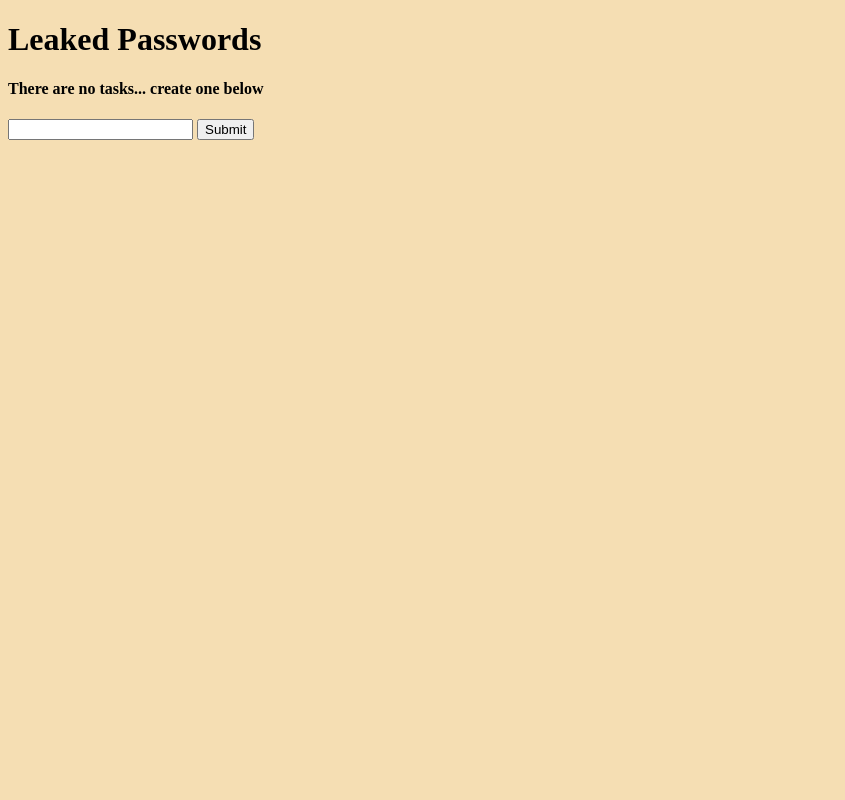
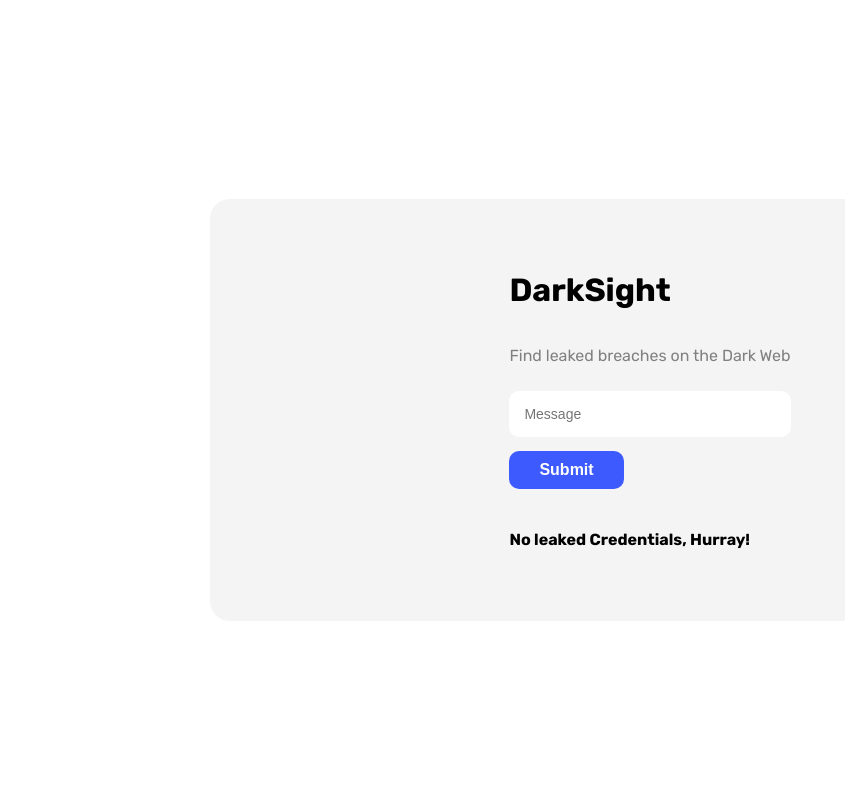
Before and after one commit to raven-spar/darksight2.0, a Flask app: page /mail-pass in a window 1280 px wide. Shown: the whole page, without its empty margins (0-845 px from the left). Run offline with Flask 3, Linux system fonts and the light colour scheme.

Commit message:
frontend done

```diff
--- a/static/style.css
+++ b/static/style.css
@@ -1,3 +1,70 @@
+@import url('https://fonts.googleapis.com/css2?family=Rubik:ital,wght@0,300..900;1,300..900&display=swap');
+
+.rubik{
+    font-family: "Rubik", sans-serif;
+    font-optical-sizing: auto;
+    font-weight: 300;
+    font-style: normal;
+}
+
 body {
-  background-color: wheat;
-}/*# sourceMappingURL=style.css.map */
+    margin: 0;
+    padding: 10px;
+    display: flex;
+    justify-content: center;
+    align-items: center;
+    height: 100vh;
+    width: 100%;
+    overflow:scroll;
+    position: absolute;
+}
+
+.main{
+    background-color: #f4f4f4;
+    padding: 50px;
+    margin: 20px;
+    border-radius: 20px;
+    font-family: 'Rubik', sans-serif;
+    display:grid;
+    justify-content: center;
+    align-items: center;
+    width: 60%;
+    overflow:scroll;
+    position: absolute;
+}
+
+.button {
+    background-color: #3d5afe;
+    border: none;
+    color: white;
+    padding: 10px 30px;
+    text-align: center;
+    display: inline-block;
+    font-size: 16px;
+    margin: 4px 2px;
+    cursor: pointer;
+    border-radius: 10px;
+    font-weight: bold;
+    margin-left: auto;
+    margin-right: ;
+}
+
+.input{
+    padding: 10px;
+    margin-top: 10px;
+    margin-bottom: 10px;
+    border-radius: 10px;
+    border: 5px solid white;
+    font-size: 14px;
+    width: 100%;
+}
+
+
+textarea{
+    height: 70px;
+    font-family: 'Rubik', sans-serif;
+}
+
+form{
+  justify-content: center;
+}
--- a/static/style.scss
+++ /dev/null
@@ -1,3 +0,0 @@
-body{
-    background-color: wheat;
-}
--- a/templates/index.html
+++ b/templates/index.html
@@ -1,14 +1,40 @@
-{% extends 'base.html' %}
-{% block title %}
-<title>Flask App</title>
+
+
+{% block scripts %}
+    <script>
+        function hideMain() {
+            document.querySelector('.main').style.display = 'none';
+        }
+    </script>
 {% endblock %}
+<!DOCTYPE html>
+<html>
+<head>
+    <meta charset="utf-8" />
+    <meta name="viewport" content="width=device-width">
+    <title>Text Encryptor</title>
+    <link rel="stylesheet" href="{{url_for('static',filename='style.css') }}">
 
-{% block content %}
-<div class="content">
-    <form action="/" method="POST">
-        <input type=""text" name="content" id="content" />
-        <input type="submit" value="Submit" id="add_btn" />
+</head>
+<body>
+    {% block content %}
+    <div class="main">
+        <h1>DarkSight    <span style="color:#3d5afe;"></span></h1>
+        <p style="color: rgb(128, 128, 128);">
+            Find leaked breaches on the Dark Web
+        </p>
+        <form action="/" method="POST">
+        <textarea name="text" id="content" class="input" placeholder="Message"></textarea>
+        <div class="buttons">
+        <button class="button" type="sumbit">Submit</button>
+        </div>
     </form>
-</div>
+    <footer style="text-align: center;">
+        <p>Made with ❤️ by Darksight</p>
+    </footer>
+    </div>
+    <div class="output">
+    {% endblock %}
 </body>
-{% endblock %}
+
+</html>
--- a/templates/mail_pass.html
+++ b/templates/mail_pass.html
@@ -1,9 +1,40 @@
-{% extends 'base.html' %}
-
-{%block title %}<title>See Stolen Password</title>
-{% endblock%}
+{% extends "index.html" %}
 
 {% block content %}
+    <div class="main">
+        <h1>DarkSight    <span style="color:#3d5afe;"></span></h1>
+        <p style="color: rgb(128, 128, 128);">
+            Find leaked breaches on the Dark Web
+        </p>
+        <form action="/mail-pass" method="POST">
+        <input type="text" name="content" id="content" class="input" placeholder="Message"></textarea>
+        <div class="buttons">
+        <button class="button" type="sumbit">Submit</button>
+        </div>
+    </form>
+    {% if response|length < 1%}
+    <h4>No leaked Credentials, Hurray!</h4>
+    {% else %}
+    <table>
+        <tr>
+            <th>Leaked Pass</th>
+        </tr>
+        {% for passwd in response %}
+            <tr>
+                <td>{{ passwd }}</td>
+            </tr>
+        {% endfor %}
+    </table>
+    {% endif %}
+    <footer style="text-align: center;">
+
+    </footer>
+    </div>
+    <div class="output">
+{% endblock %}
+
+<!--
+
 <div class="content">
     <h1>Leaked Passwords</h1>
     {% if response|length < 1%}
@@ -26,4 +57,4 @@
     </form>
 </div>
 </body>
-{% endblock %}
+-->
--- a/templates/pass.html
+++ b/templates/pass.html
@@ -5,7 +5,7 @@
 
 {% block content %}
 <div class="content">
-    {% if response = True %}
+    {% if response == True %}
     <h4>!!Password detected in Breaches!! </h4>
     {% else %}
     <h4>Passwords appears to not be in any breaches so far</h4>
```
Also changed, not shown: templates/index copy.html (+6 -5 lines), 1 other file.
